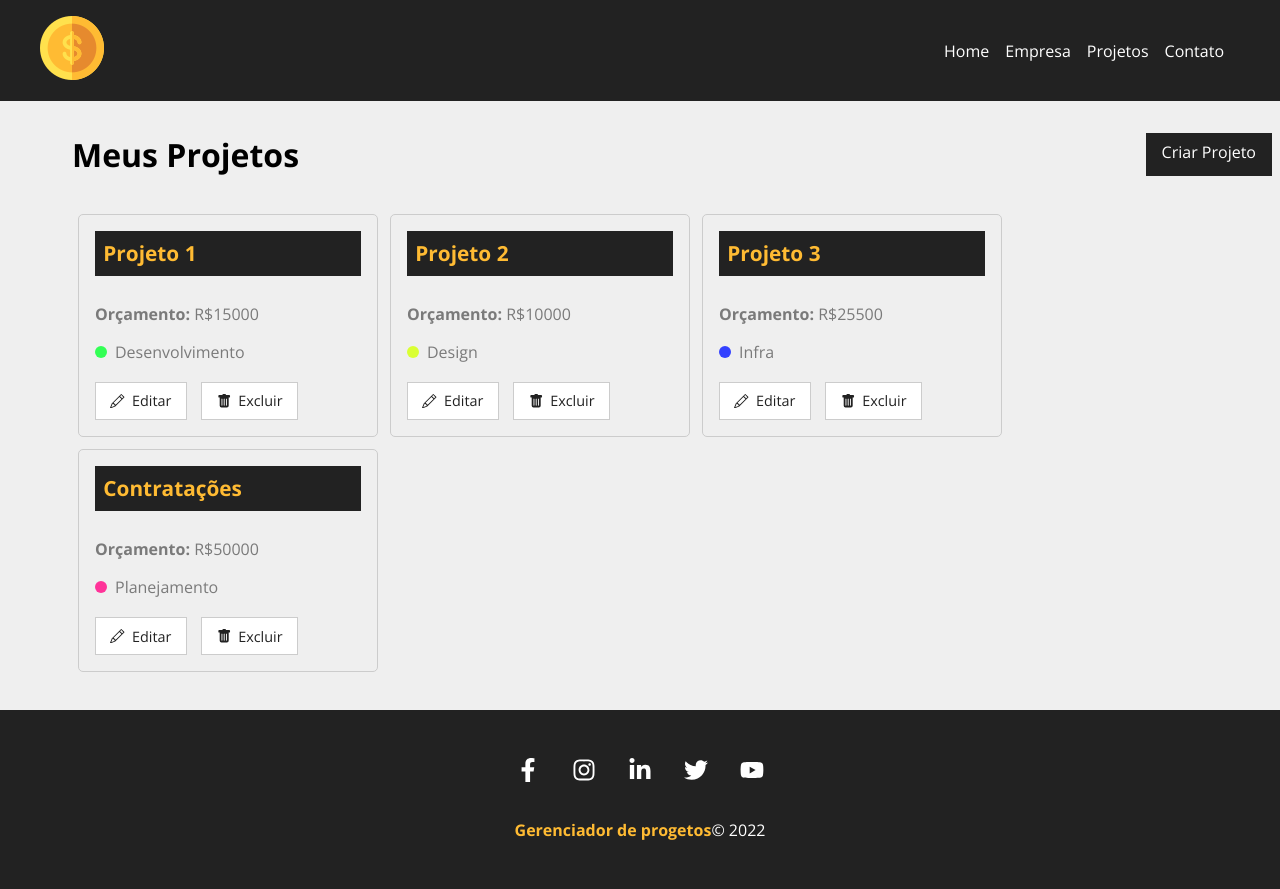
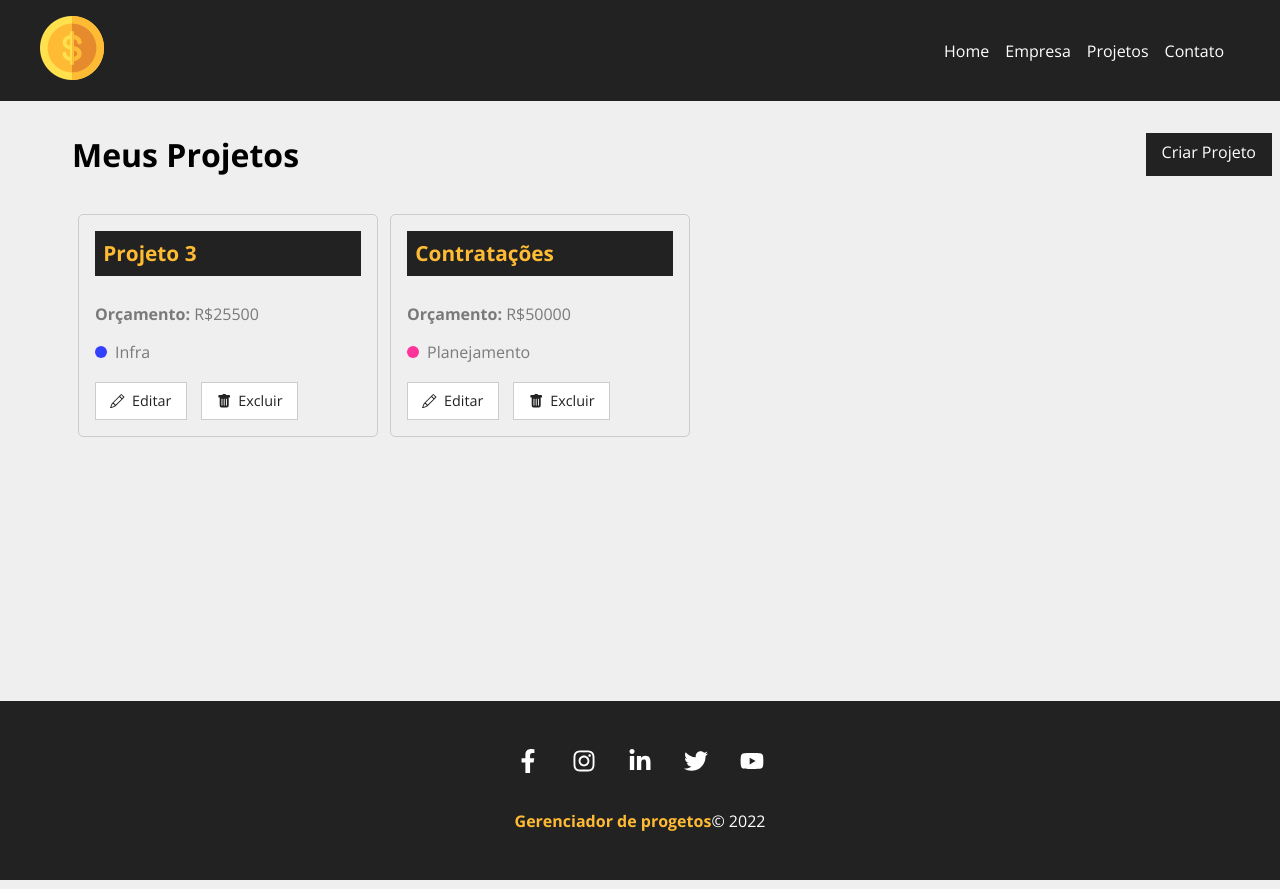
Before and after one commit to jjobJunior/curso_react, a React (Create React App) app: page /Projects in a window 1280 px wide. Shown: the top 889 px of the page. Built offline with nearby package versions, Linux system fonts and the light colour scheme; data requests are answered from the project's data file; the HTML template or start-up script is replaced by a standard one.

Commit message:
Removendo projetos

```diff
--- a/db.json
+++ b/db.json
@@ -1,27 +1,5 @@
 {
   "projects": [
-    {
-      "name": "Projeto 1",
-      "budget": "15000",
-      "category": {
-        "id": "1",
-        "name": "Desenvolvimento"
-      },
-      "cost": 0,
-      "services": [],
-      "id": 1
-    },
-    {
-      "name": "Projeto 2",
-      "budget": "10000",
-      "category": {
-        "id": "2",
-        "name": "Design"
-      },
-      "cost": 0,
-      "services": [],
-      "id": 2
-    },
     {
       "name": "Projeto 3",
       "budget": "25500",
--- a/src/components/pages/Projects.js
+++ b/src/components/pages/Projects.js
@@ -11,6 +11,7 @@
 function Projects() {
   const [projects, setProjects] = useState([]);
   const [RemoveLoading, setRemoveLoading] = useState(false);
+  const [RemoveMessage, setRemoveMessage] = useState('');
 
   useEffect(() => {
     fetch('http://localhost:5000/projects', {
@@ -28,8 +29,26 @@
       .catch(error => { console.log(error) })
   }, []);
 
+  function removeProject(id) {
+
+    fetch(`http://localhost:5000/projects/${id}`, {
+      method: 'DELETE',
+      headers: {
+        'Content-Type': 'application/json'
+      },
+    })
+      .then(response => response.json())
+      .then(() => {
+        setProjects(projects.filter((project) => project.id !== id))
+        setRemoveMessage('Projeto removido com sucesso!')
+      })
+      .catch(error => console.log(error))
+  }
+
+
 const location = useLocation();
 let message = location.state ? location.state.message : null;
+
 return (
   <div className={styles.project_container}>
     <div className={styles.title_container}>
@@ -37,6 +56,7 @@
       <LinkButton to="/NewProject" text="Criar Projeto" />
     </div>
     {message && (<Message type="success" msg={message} />)}
+    {RemoveMessage && (<Message type="success" msg={RemoveMessage} />)}
     <Container customClass="start">
       {projects.length > 0 &&
         projects.map((project) => (<ProjectCard
@@ -44,7 +64,9 @@
           id={project.id}
           name={project.name}
           budget={project.budget}
-        category={project.category.name} />))}
+          category={project.category.name}
+          handleRemove={removeProject}
+        />))}
       {!RemoveLoading && <Loading />}
       {RemoveLoading && !projects.length && <Message type="info" msg="Nenhum projeto encontrado" />}
     </Container>
--- a/src/components/project/ProjectCard.js
+++ b/src/components/project/ProjectCard.js
@@ -5,6 +5,12 @@
 import {BsFillTrashFill, BsPencil } from 'react-icons/bs';
 
 function ProjectCard({ id, name, budget, category, handleRemove }) {
+
+        const remove = (e) => {
+            e.preventDefault();
+            handleRemove(id);
+        }
+
     return (
         <div className={styles.project_card}>
             <h4>{name}</h4>
@@ -18,7 +24,7 @@
                <Link to="/">
                     <BsPencil  /> Editar
                </Link>
-                <button>
+                <button onClick={remove}>
                     <BsFillTrashFill />Excluir
                 </button>
             </div>
```
Lines whose indentation alone changed are shown as unchanged.
